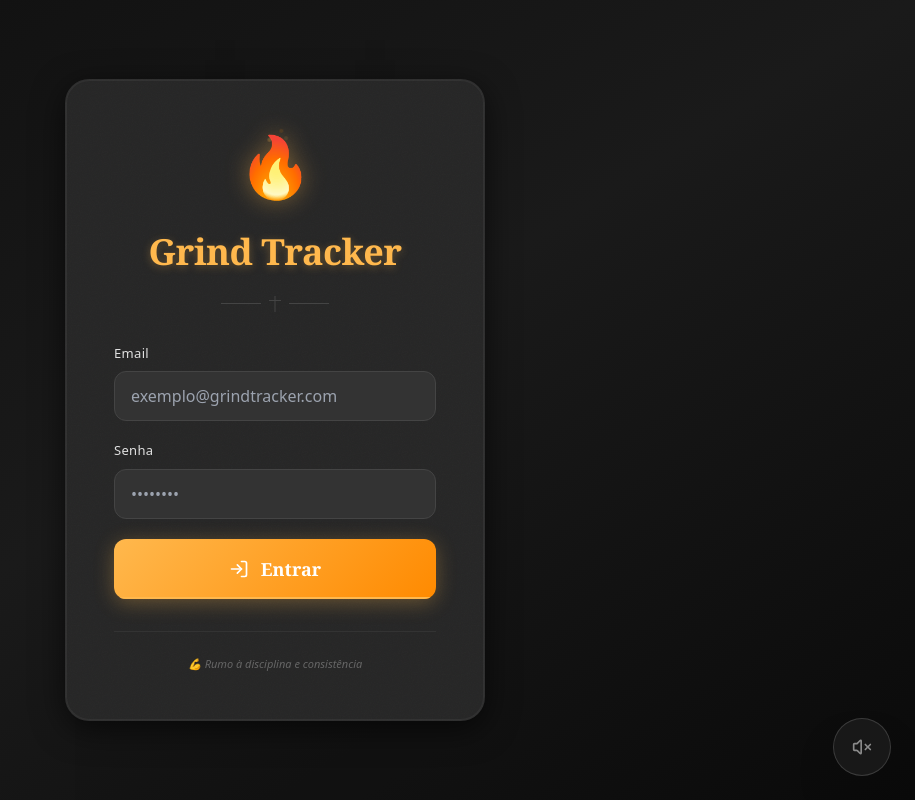
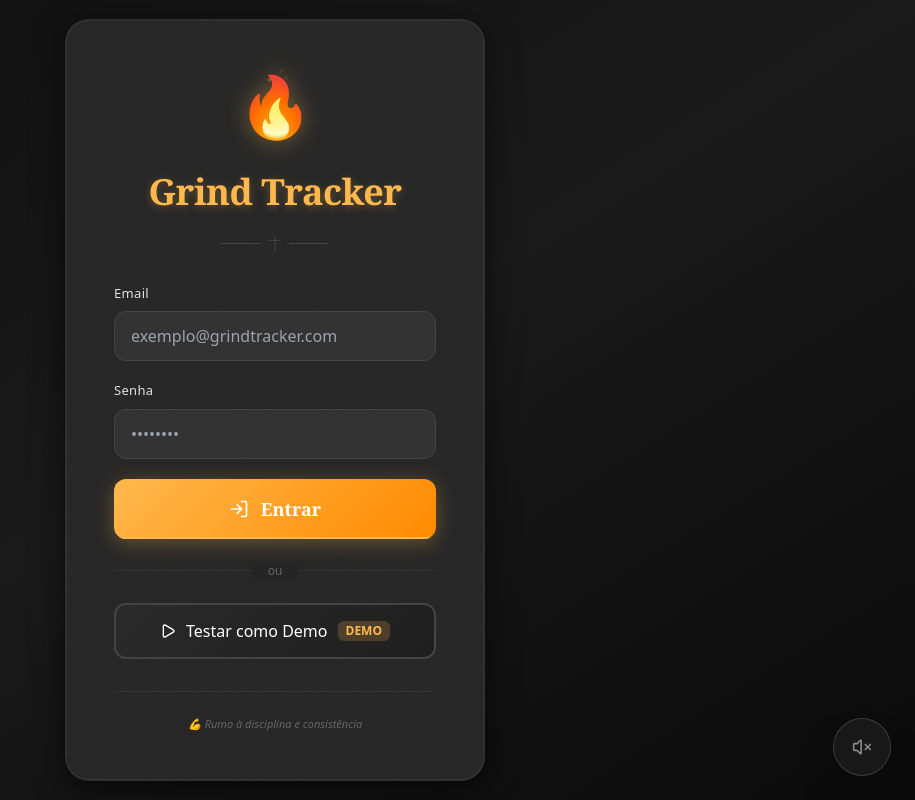
Before and after one commit to WagnerRodrigues181/grind-tracker, a React (Vite) app: page / in a window 1280 px wide. Shown: the whole page, without its empty margins (365-1280 px from the left). Built offline with nearby package versions, Linux system fonts and the light colour scheme; no server answers.

Commit message:
feat: criada feature de user demo

```diff
--- a/src/components/auth/Login.jsx
+++ b/src/components/auth/Login.jsx
@@ -1,5 +1,5 @@
 import { useState, useEffect } from 'react';
-import { LogIn, Loader2 } from 'lucide-react';
+import { LogIn, Loader2, Play } from 'lucide-react';
 import { useAuth } from '../../contexts/AuthContext';
 
 export default function Login() {
@@ -48,6 +48,22 @@ export default function Login() {
       } else {
         setError('Erro ao fazer login. Tente novamente.');
       }
+    } finally {
+      setLoading(false);
+    }
+  }
+
+  // Login automático com usuário demo
+  async function handleDemoLogin() {
+    try {
+      setError('');
+      setLoading(true);
+      await login('demo@grindtracker.app', 'demo123456');
+    } catch (err) {
+      console.error(err);
+      setShake(true);
+      setTimeout(() => setShake(false), 600);
+      setError('Erro ao fazer login demo. Tente novamente.');
     } finally {
       setLoading(false);
     }
@@ -220,6 +236,38 @@ export default function Login() {
               )}
             </button>
           </div>
+
+          {/* BOTÃO DEMO */}
+          <div
+            className={`transition-all duration-500 ${mounted ? 'opacity-100' : 'opacity-0'}`}
+            style={{ transitionDelay: mounted ? '1200ms' : '0ms' }}
+          >
+            <div className="relative flex items-center justify-center my-6">
+              <div className="absolute inset-0 flex items-center">
+                <div className="w-full border-t border-[#333333]" />
+              </div>
+              <div className="relative px-4 text-xs text-[#666666] bg-[#252525]">ou</div>
+            </div>
+
+            <button
+              type="button"
+              onClick={handleDemoLogin}
+              disabled={loading}
+              className="relative w-full py-3.5 rounded-xl text-white text-base font-medium flex items-center justify-center gap-2.5 transition-all duration-300 hover:scale-[1.02] active:scale-[0.98] disabled:opacity-70 disabled:hover:scale-100 overflow-hidden group cursor-pointer border-2 border-[#444444] hover:border-[#666666]"
+              style={{
+                background: 'linear-gradient(135deg, #2a2a2a 0%, #1f1f1f 100%)',
+              }}
+            >
+              <div className="absolute inset-0 bg-gradient-to-br from-[#333333] to-[#222222] opacity-0 group-hover:opacity-100 transition-opacity duration-300" />
+              <div className="relative z-10 flex items-center gap-2.5">
+                <Play className="w-4 h-4" />
+                <span>Testar como Demo</span>
+                <span className="px-2 py-0.5 bg-[#FFB84D]/20 text-[#FFB84D] text-xs rounded-md font-semibold">
+                  DEMO
+                </span>
+              </div>
+            </button>
+          </div>
         </div>
 
         <div className="mt-8 pt-6 border-t border-[#333333] text-center">
```
